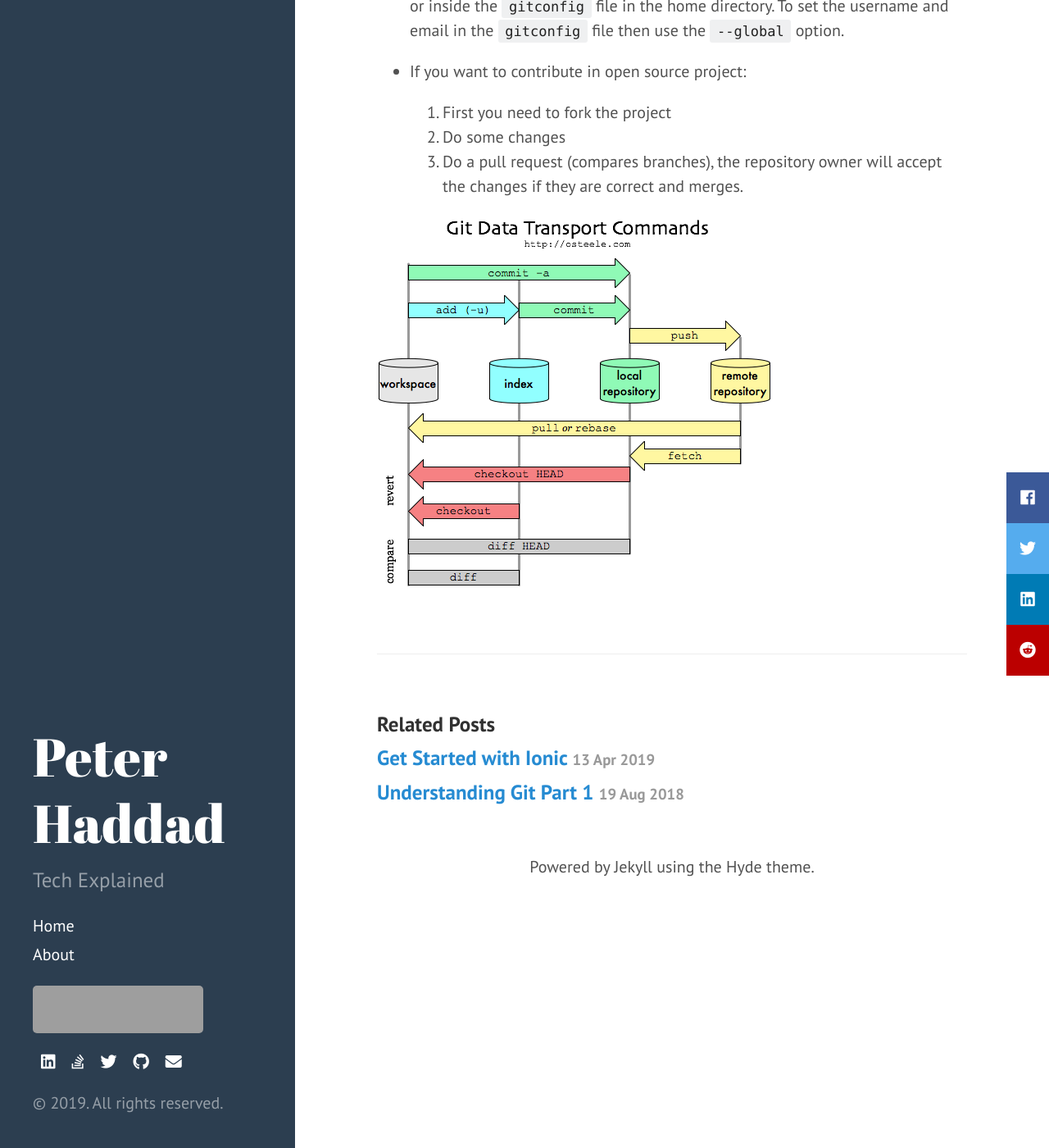
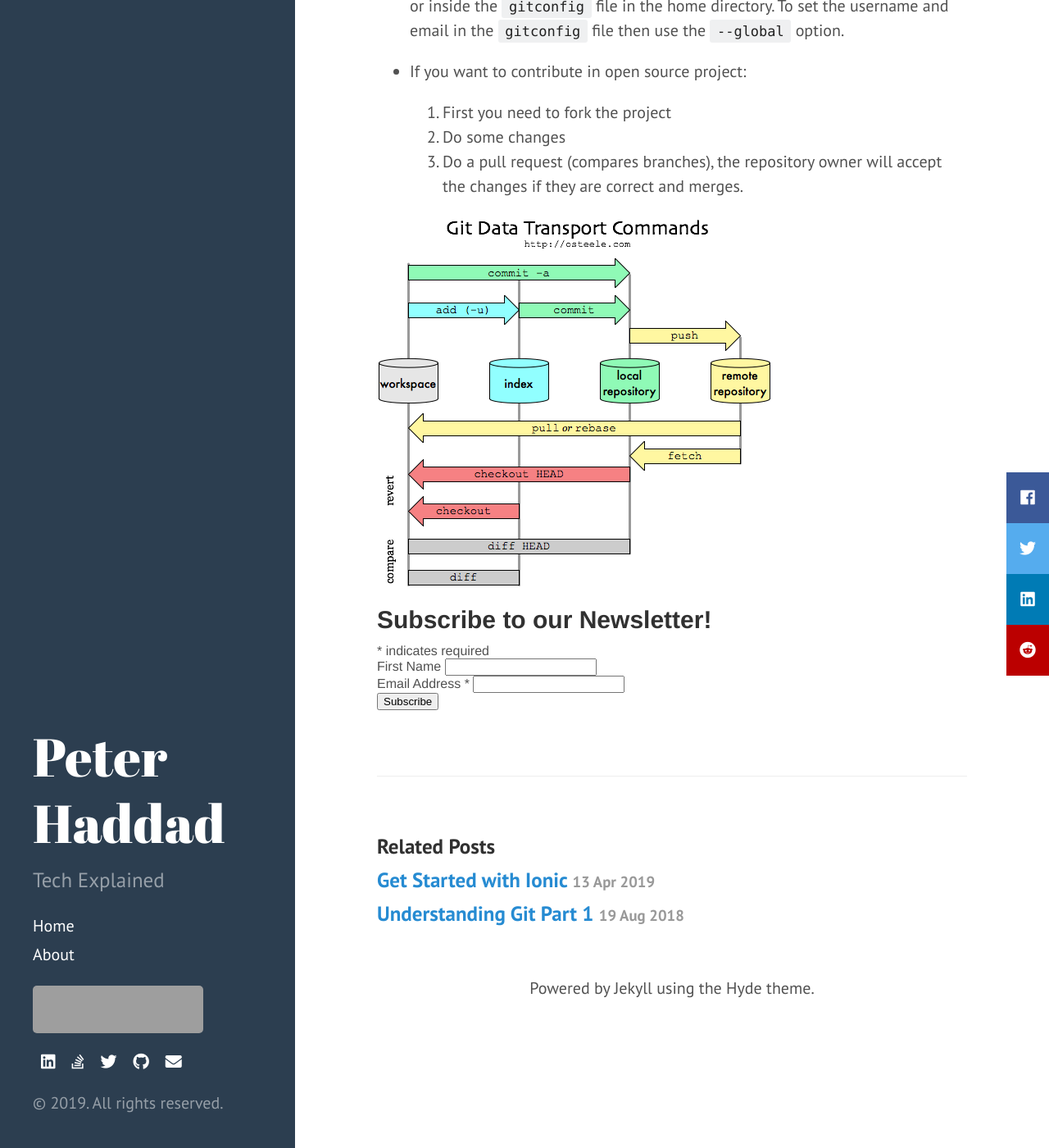
Before and after one commit to aximilli1212/peterhdd.github.io, a Jekyll site: the page built from _posts/2018-09-05-understanding-git-part2.md, in a window 1280 px wide and 1400 px high, scrolled down 1840 px. Shown: the whole window at 82% size. Built offline with Jekyll 4.4.1, drawn with Linux system fonts in a browser that asks for light colours; nearby versions of some CDN libraries; comment, search, counter and statistics services are not loaded; grey boxes are pictures that could not be loaded.

Commit message:
add subscribe

```diff
--- /dev/null
+++ b/_includes/subscribe.html
@@ -0,0 +1,32 @@
+<!-- Begin Mailchimp Signup Form -->
+<link href="//cdn-images.mailchimp.com/embedcode/classic-10_7.css" rel="stylesheet" type="text/css">
+<style type="text/css">
+	#mc_embed_signup{background:#fff; clear:left; font:16px Helvetica,Arial,sans-serif; }
+	/* Add your own Mailchimp form style overrides in your site stylesheet or in this style block.
+	   We recommend moving this block and the preceding CSS link to the HEAD of your HTML file. */
+</style>
+<div id="mc_embed_signup">
+<form action="https://gmail.us20.list-manage.com/subscribe/post?u=b8333b8e03934ee16db94bf47&amp;id=ccf11c58d9" method="post" id="mc-embedded-subscribe-form" name="mc-embedded-subscribe-form" class="validate" target="_blank" novalidate>
+    <div id="mc_embed_signup_scroll">
+	<h2>Subscribe to our Newsletter!</h2>
+<div class="indicates-required"><span class="asterisk">*</span> indicates required</div>
+<div class="mc-field-group">
+	<label for="mce-FNAME">First Name </label>
+	<input type="text" value="" name="FNAME" class="" id="mce-FNAME">
+</div>
+<div class="mc-field-group">
+	<label for="mce-EMAIL">Email Address  <span class="asterisk">*</span>
+</label>
+	<input type="email" value="" name="EMAIL" class="required email" id="mce-EMAIL">
+</div>
+	<div id="mce-responses" class="clear">
+		<div class="response" id="mce-error-response" style="display:none"></div>
+		<div class="response" id="mce-success-response" style="display:none"></div>
+	</div>    <!-- real people should not fill this in and expect good things - do not remove this or risk form bot signups-->
+    <div style="position: absolute; left: -5000px;" aria-hidden="true"><input type="text" name="b_b8333b8e03934ee16db94bf47_ccf11c58d9" tabindex="-1" value=""></div>
+    <div class="clear"><input type="submit" value="Subscribe" name="subscribe" id="mc-embedded-subscribe" class="button"></div>
+    </div>
+</form>
+</div>
+<script type='text/javascript' src='//s3.amazonaws.com/downloads.mailchimp.com/js/mc-validate.js'></script><script type='text/javascript'>(function($) {window.fnames = new Array(); window.ftypes = new Array();fnames[1]='FNAME';ftypes[1]='text';fnames[0]='EMAIL';ftypes[0]='email';fnames[2]='LNAME';ftypes[2]='text';fnames[3]='ADDRESS';ftypes[3]='address';fnames[4]='PHONE';ftypes[4]='phone';}(jQuery));var $mcj = jQuery.noConflict(true);</script>
+<!--End mc_embed_signup-->
--- a/_layouts/post.html
+++ b/_layouts/post.html
@@ -8,6 +8,7 @@
   {{ content }}
   {% include comments.html %}
   {% include shareIcons.html %}
+  {% include subscribe.html %}
 </div>
 
 <div class="related">
```
